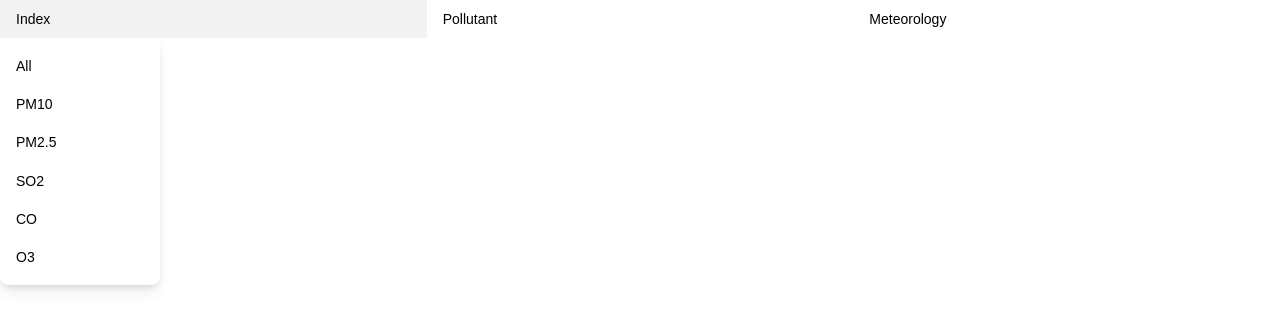
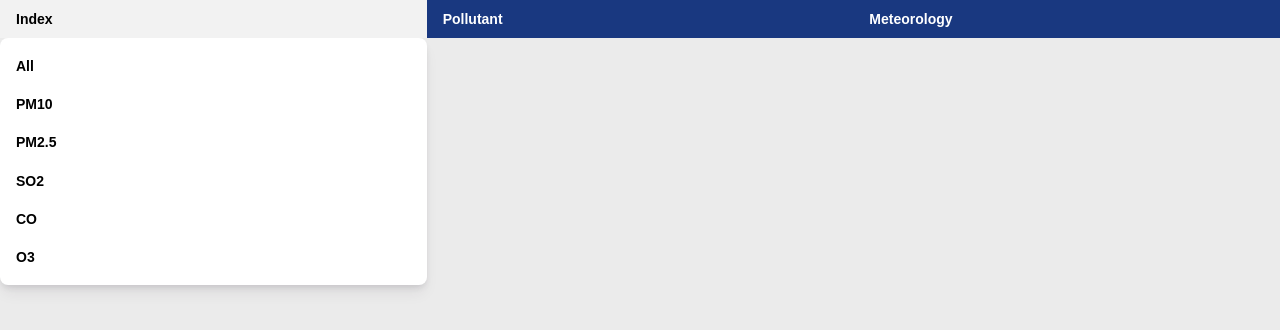
Before and after one commit to kerenrachev/Envitech, a React (Create React App) app: page / in a window 1280 px wide. Both pictures are taken after a click on the button "Index". Shown: the top 330 px of the page. Built offline with nearby package versions, Linux system fonts and the light colour scheme.

Commit message:
Improve UI

```diff
--- a/src/App.css
+++ b/src/App.css
@@ -3,18 +3,18 @@
   padding: 0;
   box-sizing: border-box;
 }
+
+html{
+  height: 100%;
+}
 body {
   font-family: sans-serif;
+  text-align: center;
+  height: 100%;
+  background-color: rgb(235, 235, 235);
 }
 
-.legend {
-  border:1px solid black;
-  justify-content: center;
-  text-align: center;
-  margin-left: 10vh;
-  margin-right: 10vh;
-  margin-top: 10vh;
-}
+
 
 header {
   box-shadow: 0 1px 3px 0 rgba(0, 0, 0, 0.07), 0 1px 2px 0 rgba(0, 0, 0, 0.05);
@@ -58,15 +58,30 @@ header {
   text-decoration: none;
 }
 
-.menu-items button {
+.nav-button {
   display: flex;
   align-items: center;
   color: inherit;
   font-size: inherit;
   border: none;
-  background-color: transparent;
+  background-color: #193880;
+  color: white;
   cursor: pointer;
   width: 100%;
+  font-weight: bold;
+}
+
+.nav-submenu-button {
+  display: flex;
+  align-items: center;
+  color: inherit;
+  font-size: inherit;
+  border: none;
+  background-color: #fff;
+  color: black;
+  cursor: pointer;
+  width: 100%;
+  font-weight: bold;
 }
 
 button span {
@@ -81,6 +96,7 @@ button span {
 .menu-items a:hover,
 .menu-items button:hover {
   background-color: #f2f2f2;
+  color: black
 }
 
 .arrow::after {
@@ -100,7 +116,7 @@ button span {
     0 4px 6px -2px rgba(71, 63, 79, 0.16);
   font-size: 0.875rem;
   z-index: 9999;
-  min-width: 10rem;
+  width: 100%;
   padding: 0.5rem 0;
   list-style: none;
   background-color: #fff;
@@ -136,7 +152,6 @@ button span {
 }
 
 .one-legend-holder{
-  margin-left: 20vh;
   display: flex;
   flex-direction: row;
   padding: 5px;
@@ -150,3 +165,24 @@ button span {
 .tag-label{
   line-height: 25px;
 }
+
+.legend {
+  border:1px solid black;
+  justify-content: center;
+  text-align: center;
+  padding-top: 20px;
+  padding-bottom: 20px;
+  padding-left: 40px;
+  padding-right: 40px;
+  display: inline-block;
+  margin-top: 10%;
+  background-color: white;
+  box-shadow: 0 20px 30px -10px rgba(46, 41, 51, 0.08),
+    0 4px 6px -2px rgba(71, 63, 79, 0.16);
+
+}
+
+.legend-card-title{
+  font-size: 20px;
+  padding: 20px;
+}
--- a/src/components/Dropdown.js
+++ b/src/components/Dropdown.js
@@ -12,7 +12,7 @@ const Dropdown = ({monitorTypeName, monitorTypeId,monitorList, dropdown }) => {
 
             <li key={index} className="menu-items">
 
-                <button type="button" onClick={() => dispatch(setLegendByMonitorId(monitorTypeId, monitorTypeName, submenu.Name))}>{submenu.Name}</button>
+                <button className='nav-submenu-button' type="button" onClick={() => dispatch(setLegendByMonitorId(monitorTypeId, monitorTypeName, submenu.Name))}>{submenu.Name}</button>
             </li>
         ))}
       </ul>
--- a/src/components/Legend.js
+++ b/src/components/Legend.js
@@ -13,17 +13,17 @@ const Legend = () => {
     const monitorTypeName = useSelector((state) => state.legend.monitorTypeName)
     const monitorLevelName = useSelector((state) => state.legend.monitorName)
     return (
-        <div className='legend-holder'>
+        <>
             {
                 legend ?
                         <div className='legend'>
 
-                        <h1>{legend ? monitorTypeName + " "+ monitorLevelName: ""}</h1>
+                            <p className='legend-card-title'>{legend ? monitorTypeName + " " + monitorLevelName : ""}</p>
 
                             {legend.tags.map((item) => {
                                 return (
                                     <div className='one-legend-holder'>
-                                        <div className='color-holder' style={{height: '25px', width: '25px', background: item.Color}}></div>
+                                        <div className='color-holder' style={{ height: '25px', width: '25px', background: item.Color }}></div>
                                         <p className='tag-label'>{item["Label"]}</p>
                                     </div>
 
@@ -34,7 +34,9 @@ const Legend = () => {
                     null
             }
 
-        </div>
+        </>
+
+
 
     );
 };
--- a/src/components/MenuItems.js
+++ b/src/components/MenuItems.js
@@ -27,6 +27,7 @@ const MenuItems = ({ monitorTypeId, monitorTypeName }) => {
   return (
     <li className="menu-items">
           <button type="button" aria-haspopup="menu"
+          className='nav-button'
            aria-expanded={dropdown ? "true" : "false"}
            onClick={() => setDropdown((prev) => !prev)}
           >
```
Lines whose indentation alone changed are shown as unchanged.
